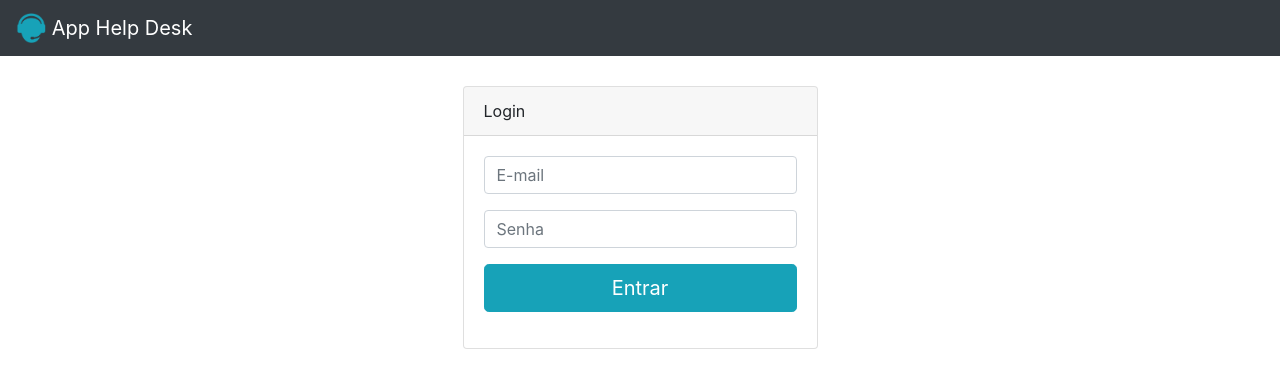
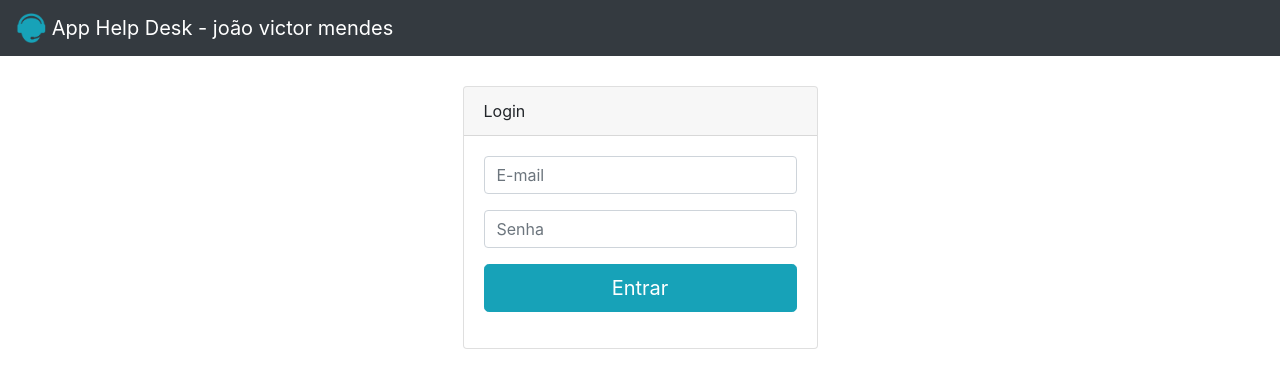
Before and after one commit to JoaoMendes1/help-desk-app, a PHP site: page /index.php in a window 1280 px wide. Shown: the top 388 px of the page. Run offline with PHP 8.4, Linux system fonts and the light colour scheme.

Commit message:
Update index.php

```diff
--- a/index.php
+++ b/index.php
@@ -21,7 +21,7 @@
     <nav class="navbar navbar-dark bg-dark">
       <a class="navbar-brand" href="#">
         <img src="logo.png" width="30" height="30" class="d-inline-block align-top" alt="">
-        App Help Desk
+        App Help Desk - joão victor mendes
       </a>
     </nav>
 
```
